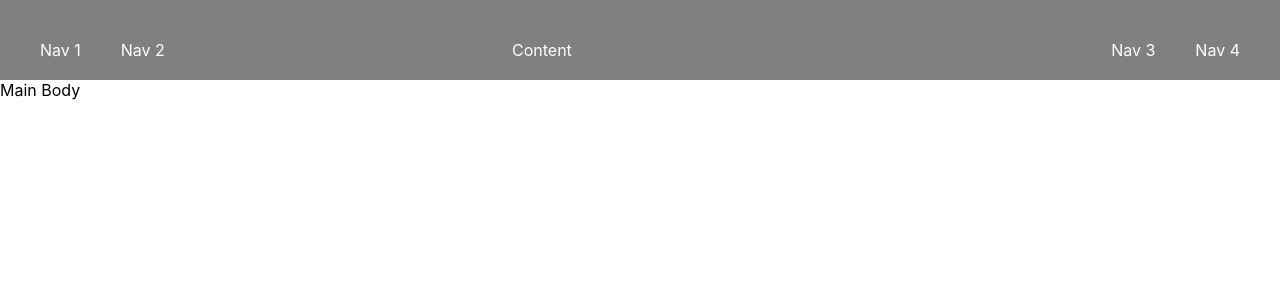
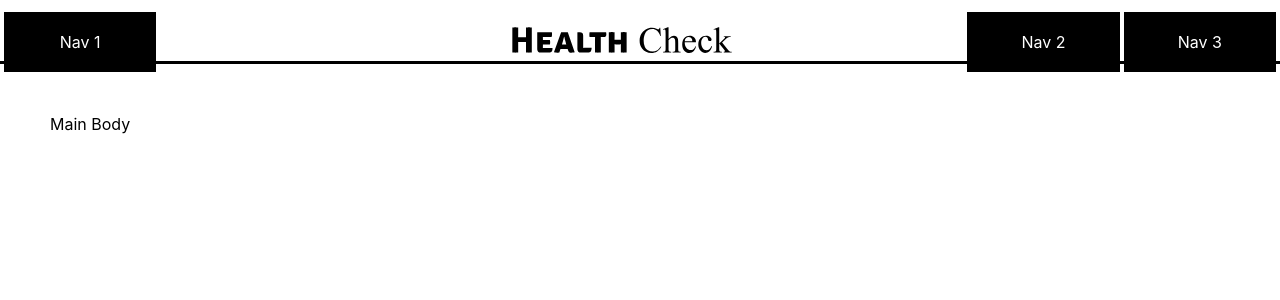
Before and after one commit to x0can/droppe-xmas, a Next.js app: page / in a window 1280 px wide. Shown: the top 300 px of the page. Built offline with nearby package versions, Linux system fonts and the light colour scheme.

Commit message:
navbar design

```diff
--- a/components/landingPage.tsx
+++ b/components/landingPage.tsx
@@ -1,26 +1,31 @@
-import { Flex, Box, Image } from "@chakra-ui/react";
+import { Flex, Box } from "@chakra-ui/react";
+import NextImage from "next/image";
+import NavButton from "./navButton";
 
 const LandingPage = ({ children }) => {
   return (
     <Box height="100%" overflowY="auto">
-      <Box height="10vh" width="100vw" bgColor="gray" color="white">
+      <Box height="8vh" width="100vw" borderBottom="3px solid black">
         <Flex align="center">
           <Box width="40%">
-            <Flex justify="left" align="left" padding="20px">
-              <Box padding="20px">Nav 1</Box>
-              <Box padding="20px">Nav 2</Box>
+            <Flex justify="left" align="left" padding="2px" color="white">
+              <NavButton text="Nav 1" />
             </Flex>
           </Box>
-          <Box width="20%">Content</Box>
+          <Box width="20%">
+            <NextImage src="/hlt.svg" height="80px" width="220px" />
+          </Box>
           <Box width="40%">
-            <Flex justify="right" align="right" padding="20px">
-              <Box padding="20px">Nav 3</Box>
-              <Box padding="20px">Nav 4</Box>
+            <Flex justify="right" align="right" padding="2px" color="white">
+              <NavButton text="Nav 2" />
+              <NavButton text="Nav 3" />
             </Flex>
           </Box>
         </Flex>
       </Box>
-      <Box height="100vh">{children}</Box>
+      <Box height="100vh" padding="50px">
+        {children}
+      </Box>
     </Box>
   );
 };
--- /dev/null
+++ b/components/navButton.tsx
@@ -0,0 +1,24 @@
+import { Flex, Box } from "@chakra-ui/react";
+
+const NavButton = ({ text }) => {
+  return (
+    <Box
+      padding="20px"
+      width="30%"
+      bgColor="black"
+      cursor="pointer"
+      margin="2px"
+      sx={{
+        "&:hover": {
+          bg: "gray",
+        },
+      }}
+    >
+      <Flex justify="center" align="center">
+        {text}
+      </Flex>
+    </Box>
+  );
+};
+
+export default NavButton;
--- a/pages/index.tsx
+++ b/pages/index.tsx
@@ -1,5 +1,5 @@
+import LandingPage from "../components/landingPage";
 import BodyPage from "../components/bodyPage";
-import LandingPage from "../components/landingPage";
 
 const Home = () => {
   return (
```
Also changed, not shown: public/hlt.svg (added).
